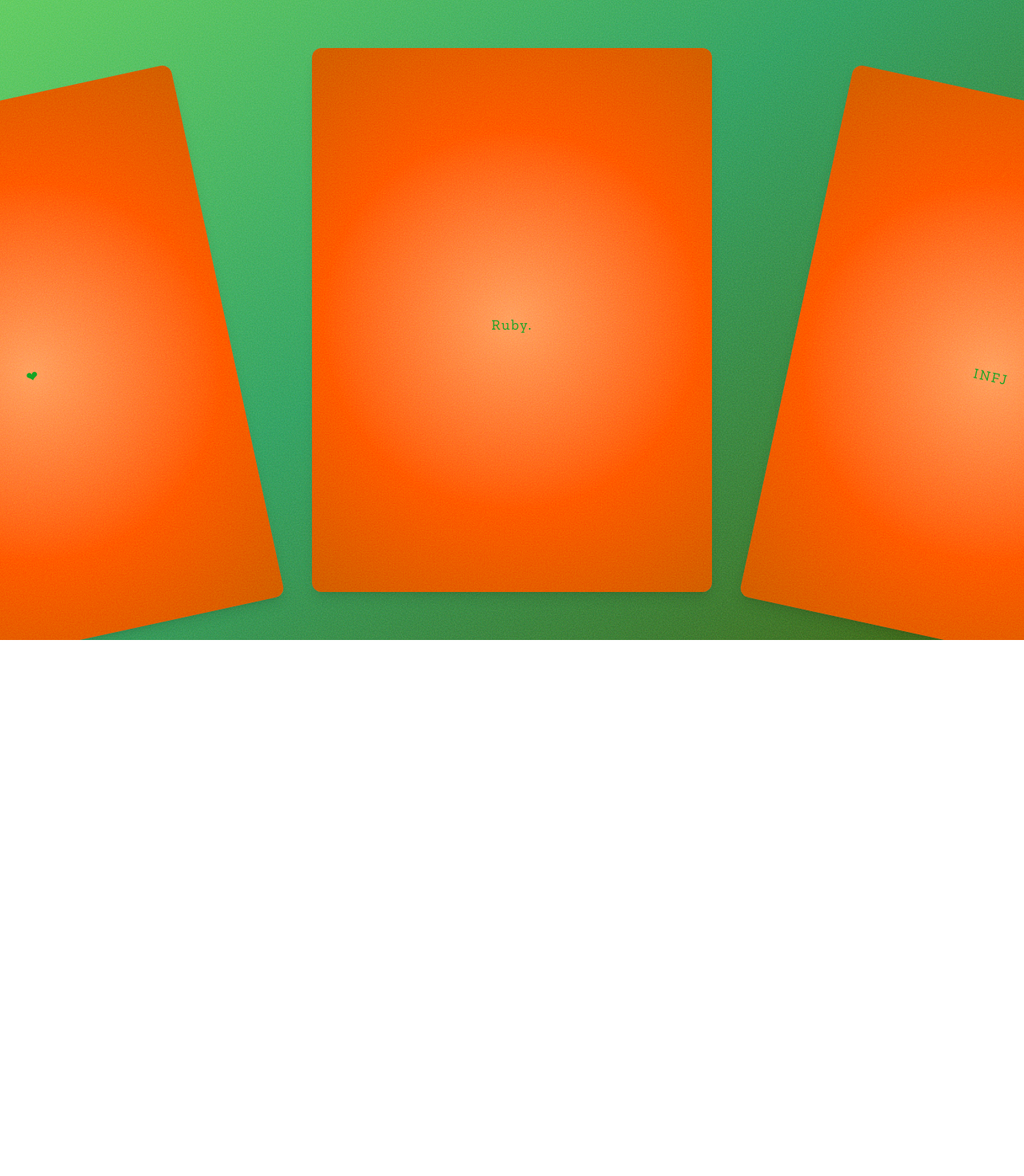
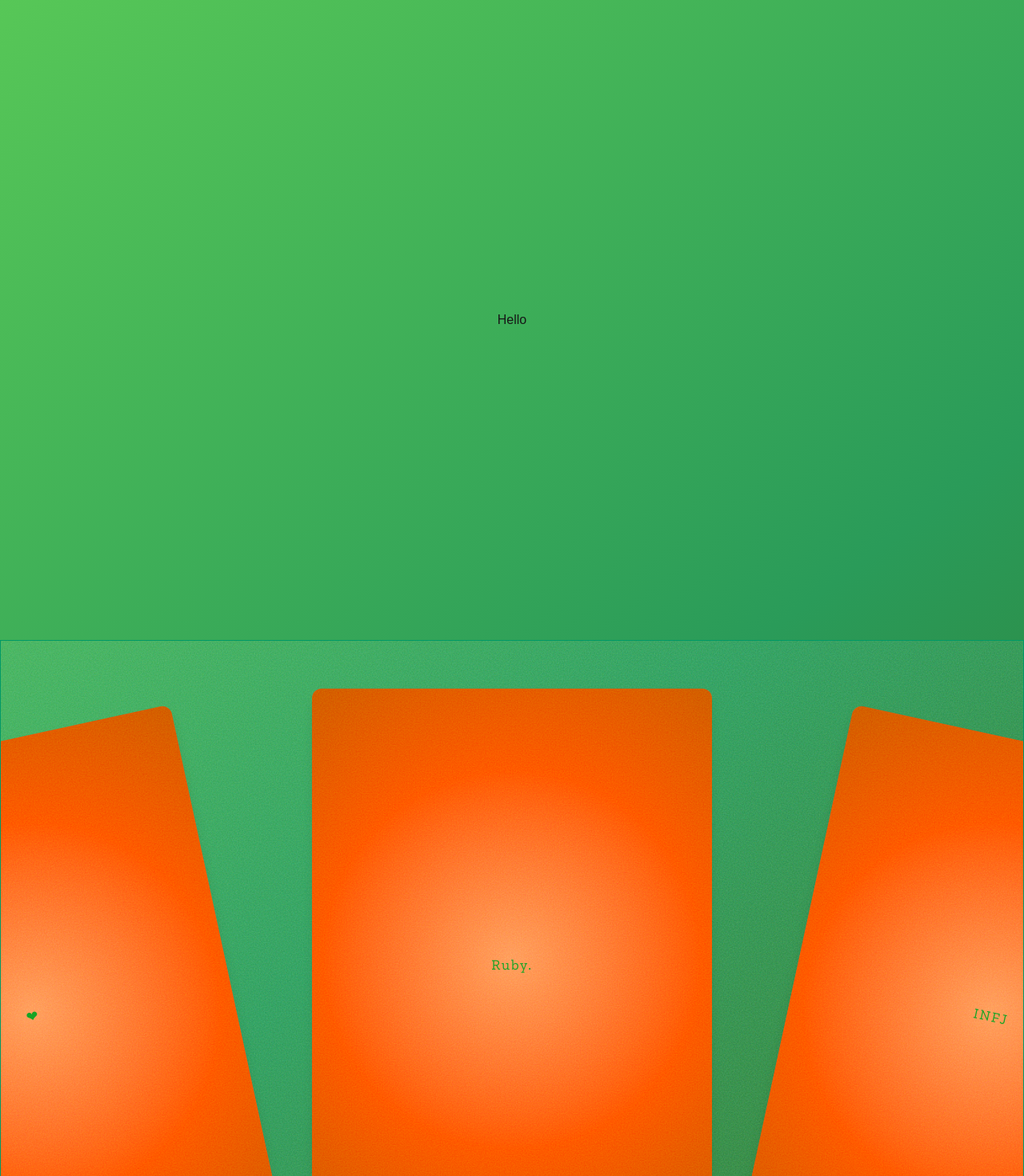
Before and after one commit to RubyTzu/card-slide, a Next.js app: page / in a window 1280 px wide. Shown: the top 1470 px of the page at 80% size. Before the commit the page ends 800 px from the top, so only its background shows below. Built offline with nearby package versions, Linux system fonts and the light colour scheme.

Commit message:
feat:modified other section

```diff
--- a/app/component/DragCards.tsx
+++ b/app/component/DragCards.tsx
@@ -43,8 +43,7 @@ export const DragCards = () => {
   };
   return (
     <>
-      {/* <div className="w-full h-screen relative overflow-hidden mx-auto cursor-(--my-cursor) bg-custom-gradients noise"> */}
-        <div className="w-full h-screen relative overflow-hidden mx-auto cursor-(--my-cursor) bg-[linear-gradient(143deg,rgba(87,199,87,1)_0%,rgba(42,155,89,1)_45%,rgba(55,92,12,1)_100%)] noise">
+        <div className="">
         {images.map((img, i) => {
           const order = (i - step + images.length) % images.length;
           const pos = getPosition(i);
--- a/app/page.tsx
+++ b/app/page.tsx
@@ -3,8 +3,12 @@ import { DragCards } from "./component/DragCards";
 export default function Home() {
   return (
     <div className="">
-      <main className="flex flex-col items-center justify-center min-h-screen w-full">
-        <DragCards />
+      <main className="flex flex-col items-center justify-center w-full bg-[linear-gradient(143deg,rgba(87,199,87,1)_0%,rgba(42,155,89,1)_45%,rgba(55,92,12,1)_100%)]">
+        <div className="min-h-screen flex items-center"> Hello </div>
+        <div className="w-full h-screen relative overflow-hidden mx-auto cursor-(--my-cursor) border border-emerald-600 noise">
+          <DragCards />
+        </div>
+        <div className="min-h-screen"></div>
       </main>
     </div>
   );
```
